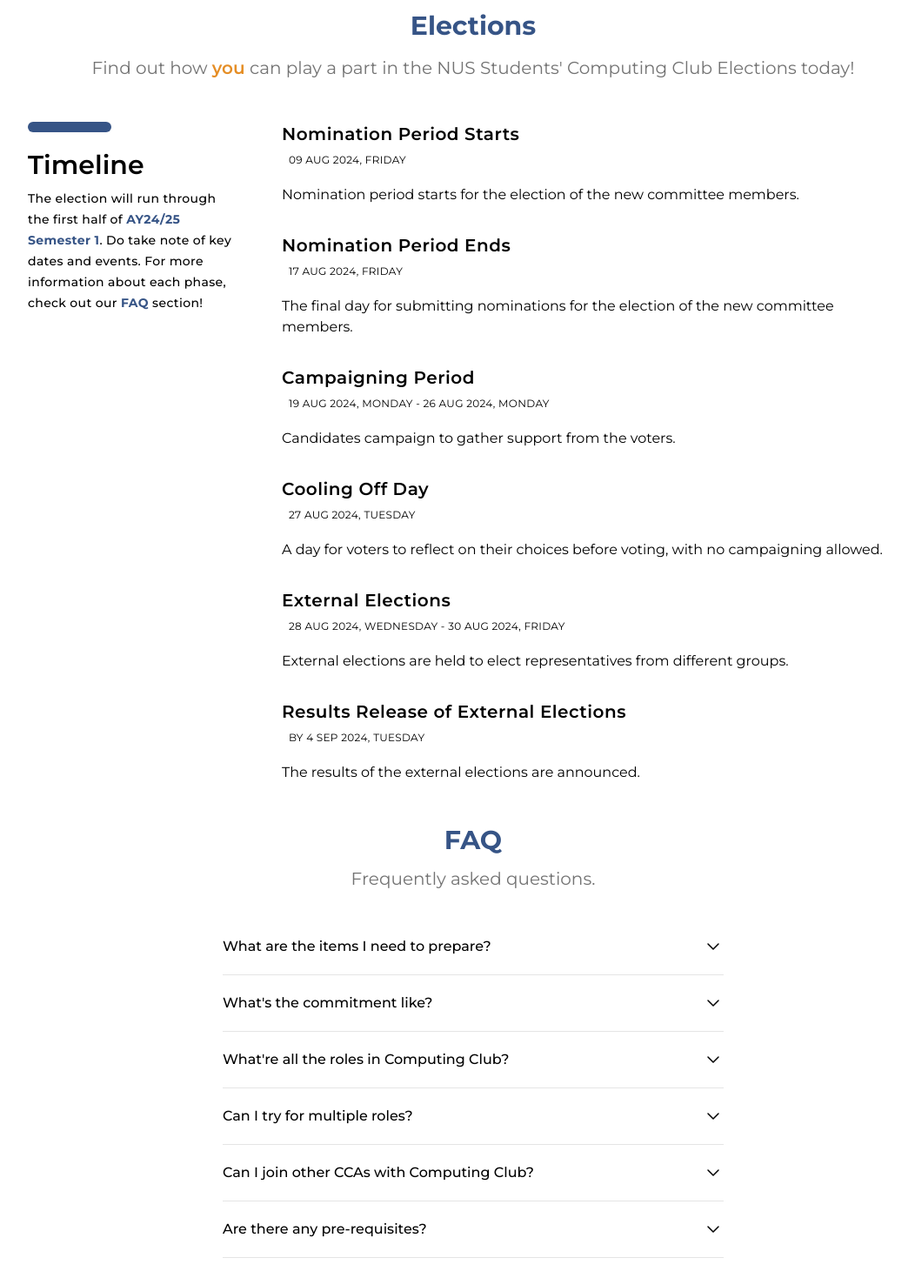
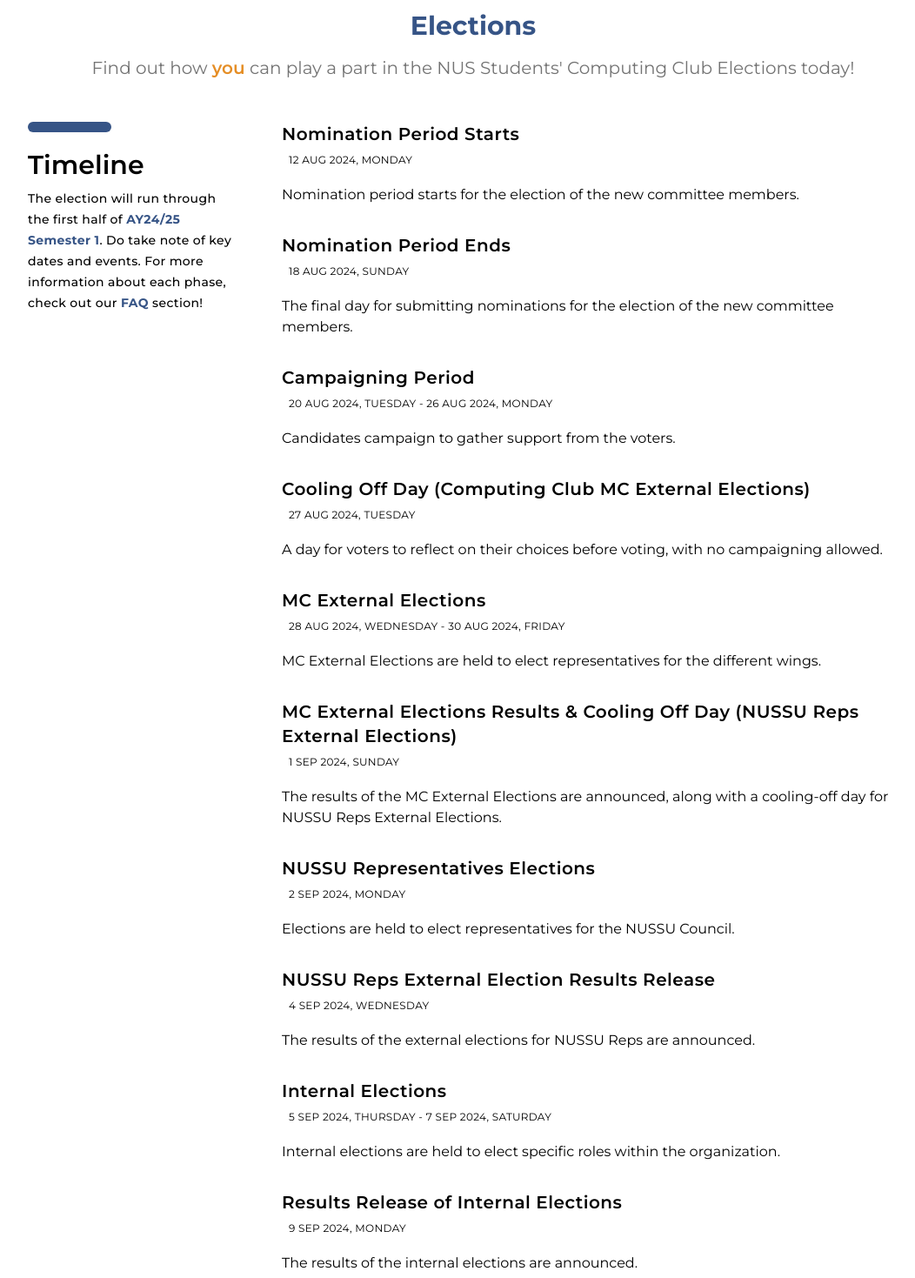
Before and after one commit to NUSComputingDev/comclub-website-2024, a React (Vite) app: page /elections in a window 1280 px wide. Shown: the part 100-1569 px from the top of the page at 87% size, without its empty margins (96-1148 px from the left). Built offline with nearby package versions, Linux system fonts and the light colour scheme.

Commit message:
Update election contents + add role image

```diff
--- a/src/pages/elections/Roles.tsx
+++ b/src/pages/elections/Roles.tsx
@@ -3,6 +3,7 @@
 import React from 'react';
 import './index.css';
 import { wingsData } from './constants';
+import WindowCard from '../../layout/WindowCard';
 
 function Roles() {
   return (
@@ -16,6 +17,13 @@ function Roles() {
           Learn more about the roles available in the NUS Students' Computing
           Club.
         </p>
+        <div className='mt-8 mb-4'>
+          <WindowCard content={
+            <div className='flex justify-center items-center'>
+              <img src='/elections/roles.jpg' className='object-cover min-w-40 max-h-96'></img>
+            </div>
+          }></WindowCard>
+        </div>
       </div>
       <div className='grid divide-y divide-neutral-200 max-w-xl mx-auto mt-8'>
         {wingsData.map((wing, index) => (
--- a/src/pages/elections/Timeline.tsx
+++ b/src/pages/elections/Timeline.tsx
@@ -3,7 +3,7 @@ import { TimelineEvents } from './constants';
 
 function Timeline() {
   return (
-    <div className='relative h-full mt-4'>
+    <div className='relative h-full mt-4 mb-8'>
       <div className='max-w-5xl py-4 mx-auto'>
         <div className='grid gap-4 sm:grid-cols-12'>
           <div className='col-span-12 sm:col-span-3'>
--- a/src/pages/elections/constants.js
+++ b/src/pages/elections/constants.js
@@ -1,58 +1,75 @@
 export const TimelineEvents = [
   {
     title: 'Nomination Period Starts',
-    date: '09 Aug 2024, Friday',
+    date: '12 Aug 2024, Monday',
     description:
       'Nomination period starts for the election of the new committee members.',
   },
   {
     title: 'Nomination Period Ends',
-    date: '17 Aug 2024, Friday',
+    date: '18 Aug 2024, Sunday',
     description:
       'The final day for submitting nominations for the election of the new committee members.',
   },
   {
     title: 'Campaigning Period',
-    date: '19 Aug 2024, Monday - 26 Aug 2024, Monday',
+    date: '20 Aug 2024, Tuesday - 26 Aug 2024, Monday',
     description: 'Candidates campaign to gather support from the voters.',
   },
   {
-    title: 'Cooling Off Day',
+    title: 'Cooling Off Day (Computing Club MC External Elections)',
     date: '27 Aug 2024, Tuesday',
     description:
       'A day for voters to reflect on their choices before voting, with no campaigning allowed.',
   },
   {
-    title: 'External Elections',
+    title: 'MC External Elections',
     date: '28 Aug 2024, Wednesday - 30 Aug 2024, Friday',
     description:
-      'External elections are held to elect representatives from different groups.',
+      'MC External Elections are held to elect representatives for the different wings.',
   },
   {
-    title: 'Results Release of External Elections',
-    date: 'BY 4 Sep 2024, Tuesday',
-    description: 'The results of the external elections are announced.',
+    title: 'MC External Elections Results & Cooling Off Day (NUSSU Reps External Elections)',
+    date: '1 Sep 2024, Sunday',
+    description:
+      'The results of the MC External Elections are announced, along with a cooling-off day for NUSSU Reps External Elections.',
   },
-  //   {
-  //     'title': 'Internal Elections',
-  //     'date': '5 Sep 2024, Thursday to 7 Sep 2024, Saturday',
-  //     'description': 'Internal elections are held to elect specific roles within the organization.',
-  //   },
-  //   {
-  //     'title': 'Results Release of Internal Elections',
-  //     'date': 'BY 13 Sep 2024, Friday',
-  //     'description': 'The results of the internal elections are announced.',
-  //   },
-  //   {
-  //     'title': 'Club Annual General Meeting',
-  //     'date': '14 Sep 2024, Saturday (tentative)',
-  //     'description': 'The annual general meeting of the club to discuss the past year and future plans.',
-  //   },
-  //   {
-  //     'title': '46th NUSSU Council First Council Meeting',
-  //     'date': '21-22 September 2021',
-  //     'description': 'The first council meeting of the 46th NUSSU Council to outline the agenda for the new term.',
-  //   },
+  {
+    title: 'NUSSU Representatives Elections',
+    date: '2 Sep 2024, Monday',
+    description:
+      'Elections are held to elect representatives for the NUSSU Council.',
+  },
+  {
+    title: 'NUSSU Reps External Election Results Release',
+    date: '4 Sep 2024, Wednesday',
+    description:
+      'The results of the external elections for NUSSU Reps are announced.',
+  },
+  {
+    title: 'Internal Elections',
+    date: '5 Sep 2024, Thursday - 7 Sep 2024, Saturday',
+    description:
+      'Internal elections are held to elect specific roles within the organization.',
+  },
+  {
+    title: 'Results Release of Internal Elections',
+    date: '9 Sep 2024, Monday',
+    description:
+      'The results of the internal elections are announced.',
+  },
+  // {
+  //   title: 'Club Annual General Meeting',
+  //   date: '14 Sep 2024, Saturday (tentative)',
+  //   description:
+  //     'The annual general meeting of the club to discuss the past year and future plans.',
+  // },
+  // {
+  //   title: '46th NUSSU Council First Council Meeting',
+  //   date: '21-22 Sep 2024',
+  //   description:
+  //     'The first council meeting of the 46th NUSSU Council to outline the agenda for the new term.',
+  // },
 ];
 
 export const FAQ = [
@@ -108,12 +125,14 @@ export const regulationsData = [
     color: '#395B9B',
   },
   {
-    title: 'AY 2024/2025 NUSSU Students\' Computing Club Election Standing Orders',
+    title:
+      'AY 2024/2025 NUSSU Students\' Computing Club Election Standing Orders',
     link: '/elections/Computing Club 27th MC Election Standing Order AY2425.pdf',
     color: '#778beb',
   },
   {
-    title: 'Constitution of the National University of Singapore Students\' Union',
+    title:
+      'Constitution of the National University of Singapore Students\' Union',
     link: '/elections/NUSSU_Constitution_approved_by_BOT_on_26072018.pdf',
     color: '#93c6c3',
   },
@@ -158,9 +177,7 @@ export const wingsData = [
       },
       {
         name: 'Director of Publicity',
-        subRoles: [
-          'Deputy Director of Publicity',
-        ],
+        subRoles: ['Deputy Director of Publicity'],
       },
     ],
     link: 'elections/externalrelations.html',
@@ -183,9 +200,10 @@ export const wingsData = [
         subRoles: ['Deputy Director of Academic Liaison'],
       },
       { name: 'Director of Community Engagement' },
-      { name: 'Director of Rag & Flag', subRoles: [
-        'Deputy Director of Rag & Flag',
-      ] },
+      {
+        name: 'Director of Rag & Flag',
+        subRoles: ['Deputy Director of Rag & Flag'],
+      },
     ],
     link: 'elections/studentdevelopment.html',
   },
```
Also changed, not shown: public/elections/roles.jpg (added).
